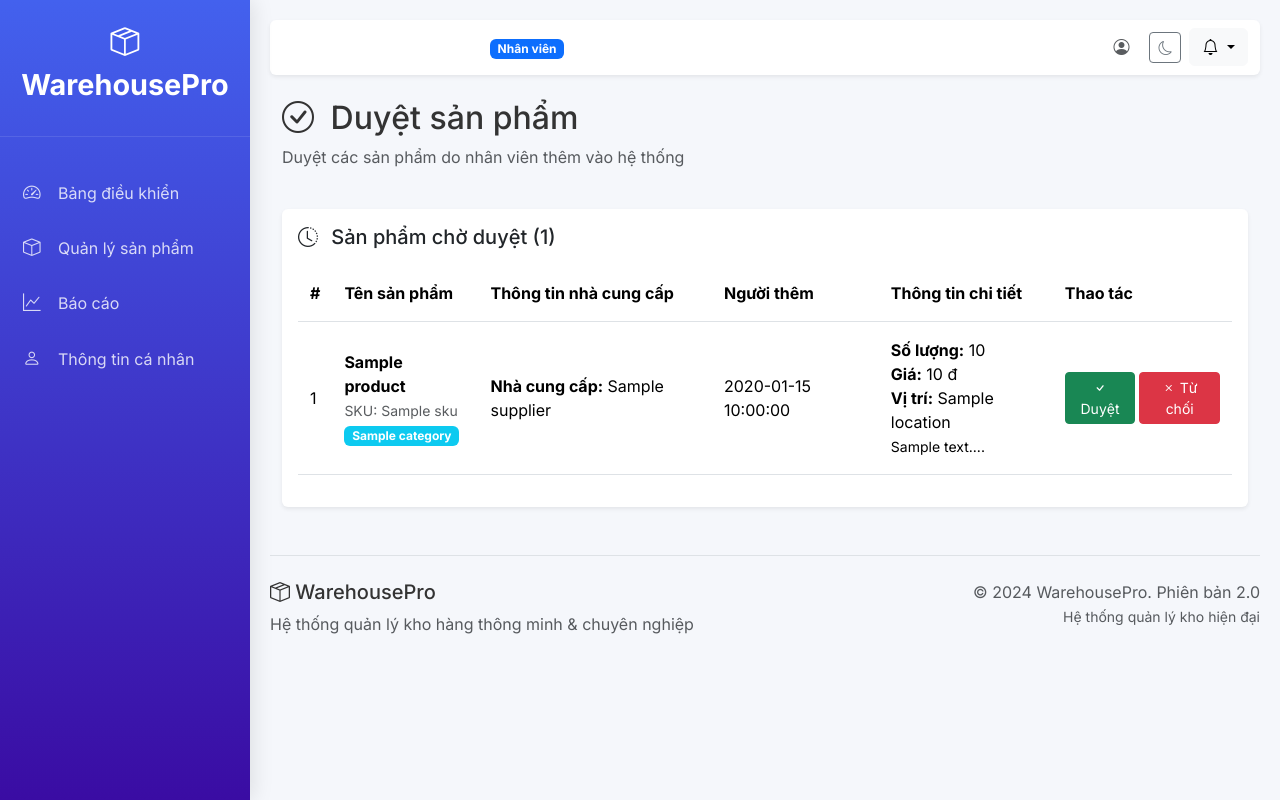
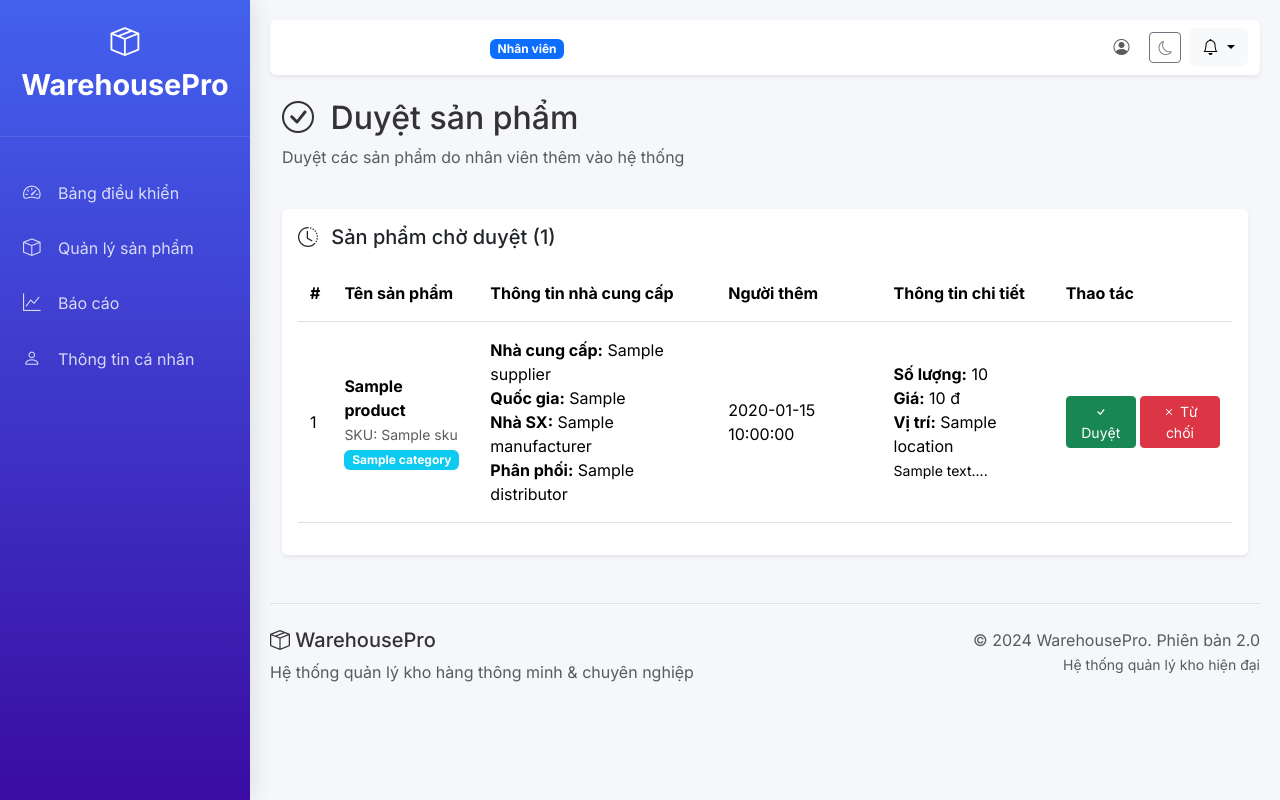
Before and after one commit to NTPhuog/QuanLyKho, a FastAPI app: template templates/admin_approve.html in a window 1280 px wide. Run offline with FastAPI, Linux system fonts and the light colour scheme; the template is opened without the code that fills it: most values are stand-ins (such as "Sample title", 1, 10 or a date in 2020); some libraries are stand-ins or nearby versions.

Commit message:
try Render

```diff
--- a/templates/admin_approve.html
+++ b/templates/admin_approve.html
@@ -36,28 +36,31 @@
                 <tr>
                     <td>{{ loop.index }}</td>
                     <td>
-                        <strong>{{ product['name'] }}</strong><br>
-                        <small class="text-muted">SKU: {{ product['sku'] }}</small><br>
-                        <span class="badge bg-info">{{ product['category'] }}</span>
+                        <strong>{{ product.name }}</strong><br>
+                        <small class="text-muted">SKU: {{ product.sku }}</small><br>
+                        <span class="badge bg-info">{{ product.category }}</span>
                     </td>
                     <td>
-                        <strong>Nhà cung cấp:</strong> {{ product['supplier'] or '-' }}
+                        <strong>Nhà cung cấp:</strong> {{ product.supplier }}<br>
+                        <strong>Quốc gia:</strong> {{ product.supplier_country }}<br>
+                        <strong>Nhà SX:</strong> {{ product.manufacturer }}<br>
+                        <strong>Phân phối:</strong> {{ product.distributor }}
                     </td>
-                    <td>{{ product['added_by_name'] }}</td>
+                    <td>{{ product.added_by_name }}</td>
                     <td>
-                        <strong>Số lượng:</strong> {{ product['stock'] }}<br>
-                        <strong>Giá:</strong> {{ "{:,.0f}".format(product['price'] or 0) }} đ<br>
-                        <strong>Vị trí:</strong> {{ product['location'] or '-' }}<br>
-                        <small>{{ (product['description'] or '')[:50] }}...</small>
+                        <strong>Số lượng:</strong> {{ product.stock }}<br>
+                        <strong>Giá:</strong> {{ "{:,.0f}".format(product.price) }} đ<br>
+                        <strong>Vị trí:</strong> {{ product.location }}<br>
+                        <small>{{ product.description[:50] }}...</small>
                     </td>
                     <td>
                         <div class="btn-group">
-                            <form method="post" action="/admin/products/{{ product['id'] }}/approve" class="d-inline">
+                            <form method="post" action="/admin/products/{{ product.id }}/approve" class="d-inline">
                                 <button type="submit" class="btn btn-sm btn-success">
                                     <i class="bi bi-check"></i> Duyệt
                                 </button>
                             </form>
-                            <form method="post" action="/admin/products/{{ product['id'] }}/reject" class="d-inline ms-1">
+                            <form method="post" action="/admin/products/{{ product.id }}/reject" class="d-inline ms-1">
                                 <button type="submit" class="btn btn-sm btn-danger">
                                     <i class="bi bi-x"></i> Từ chối
                                 </button>
```
